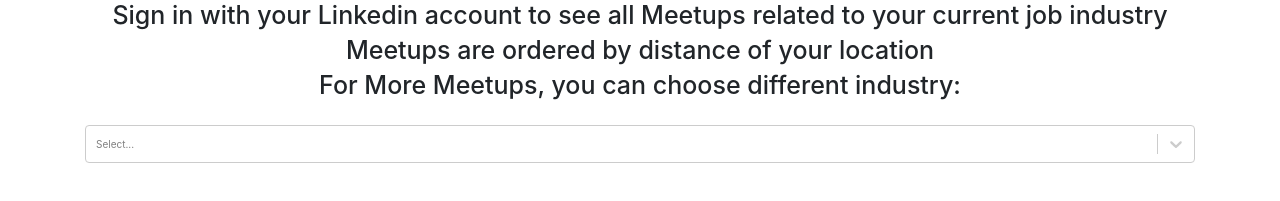
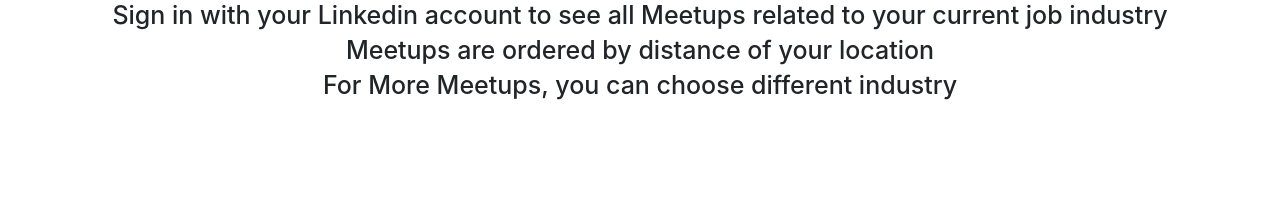
Before and after one commit to ronengoren/reactjs-express-linkedin-meetup, a React (Create React App) app in the folder client/: page / in a window 1280 px wide. Shown: the part 221-422 px from the top of the page. Built offline with nearby package versions, Linux system fonts and the light colour scheme; the HTML template or start-up script is replaced by a standard one.

Commit message:
set timeout to logout

```diff
--- a/client/src/App.css
+++ b/client/src/App.css
@@ -128,6 +128,10 @@
 
 .Welcome{
   font-size: 80px;
+}
+
+.meetup{
+  margin-top: 30px;
 }
 /* .split {
   height: 100%;
--- a/client/src/App.js
+++ b/client/src/App.js
@@ -245,7 +245,10 @@
     IN.Event.on(IN, "auth", this.updateAuthorizeStatus);
   };
   linkedinLogout = () => {
+
     IN.User.logout(this.updateAuthorizeStatus);
+    setTimeout(function(){ window.location.reload(); }, 2000);
+
   };
 
 
@@ -351,7 +354,7 @@
       <h1 className="Welcome">Welcome to Meet & Link</h1>
       <h1>Sign in with your Linkedin account to see all Meetups related to your current job industry </h1>
       <h1>Meetups are ordered by distance of your location</h1>
-        <h1>For More Meetups, you can choose different industry:</h1>
+        <h1>For More Meetups, you can choose different industry</h1>
 
 
 
@@ -391,12 +394,25 @@
      <div className="split right">
 
      <div className="centered">
-     <Select
+     {this.state.isAuthorized ? (
+
+             <span>
+      <h1>Choose different industry and start to explore:</h1>
+
+                <Select
         value={selectedOption}
         onChange={this.handleChange}
         options={options}
         menuPlacement={"auto"}
       />
+
+                {/* <button onClick={this.shareToLinkedin}>Share on Linkedin</button> */}
+              </span>
+           ) : (
+
+             <h1></h1>
+           )}
+
 
 
         </div>
```
